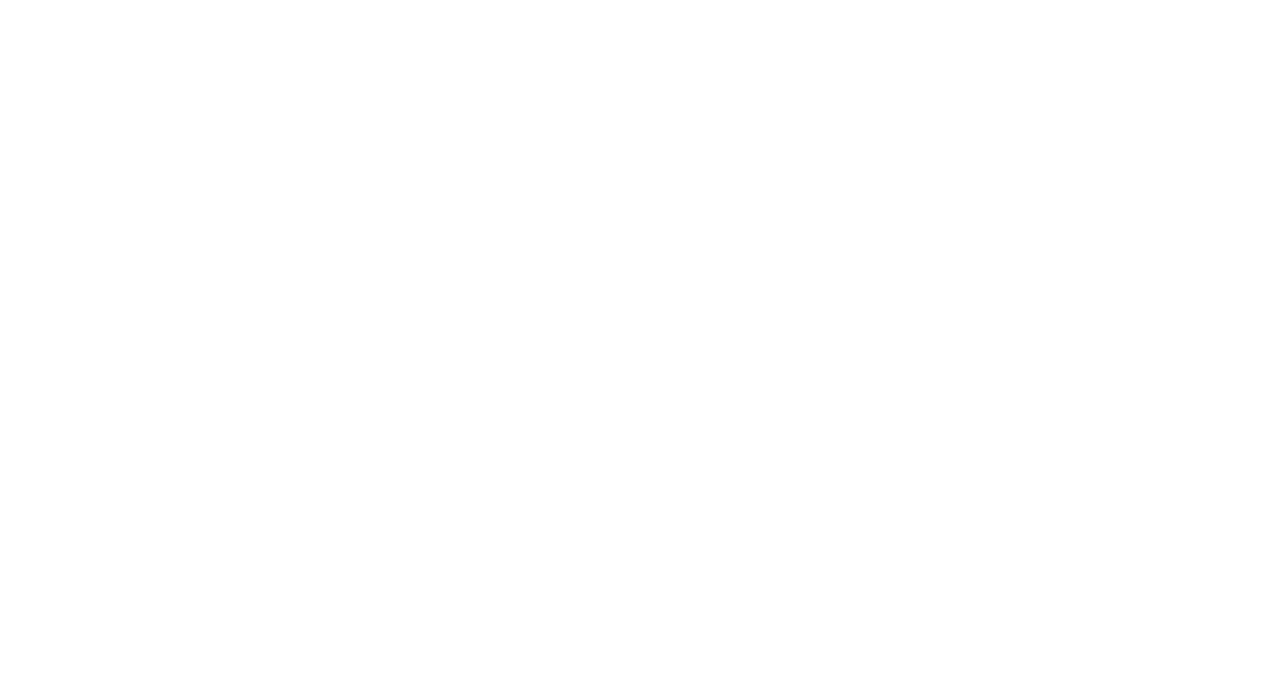
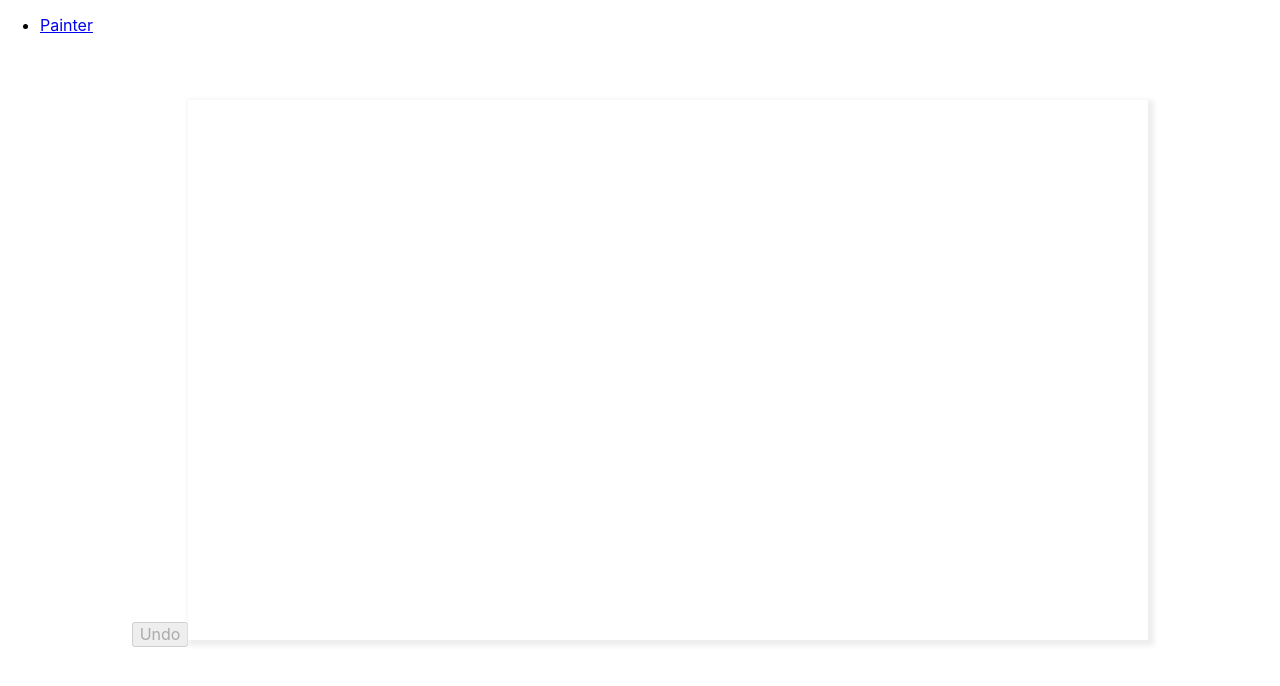
Before and after one commit to possible819/canvas, a React (Create React App) app: page /painter in a window 1280 px wide. Shown: the top 686 px of the page. Built offline with nearby package versions, Linux system fonts and the light colour scheme.

Commit message:
feat: painter

```diff
--- a/package.json
+++ b/package.json
@@ -13,6 +13,7 @@
     "normalize.css": "^8.0.1",
     "react": "^18.2.0",
     "react-dom": "^18.2.0",
+    "react-router-dom": "^6.3.0",
     "react-scripts": "5.0.1",
     "typescript": "~4.7.0",
     "web-vitals": "^2.1.0"
--- a/src/App.tsx
+++ b/src/App.tsx
@@ -1,10 +1,25 @@
+import { Route, Routes } from 'react-router-dom'
+import HeaderMenus from './components/HeaderMenus/HeaderMenus'
+import MENUS from './constants/menus'
+import withTitle from './hocs/withTitle'
+import Painter from './pages/Painter/Painter'
+
 const App = () => (
   <>
     <header>
-      <nav></nav>
+      <nav>
+        <HeaderMenus menus={MENUS} />
+      </nav>
     </header>
 
-    <main></main>
+    <main>
+      <Routes>
+        <Route
+          path="/painter"
+          element={withTitle(Painter, 'Canvas Playground - Painter')}
+        />
+      </Routes>
+    </main>
   </>
 )
 
--- /dev/null
+++ b/src/components/HeaderMenus/HeaderMenus.tsx
@@ -0,0 +1,22 @@
+export interface Menu {
+  name: string
+  route: string
+}
+
+export interface HeaderMenusProps {
+  menus: Menu[]
+}
+
+const HeaderMenus = ({ menus = [] }: HeaderMenusProps) => {
+  return (
+    <ul>
+      {menus.map((menu) => (
+        <li key={menu.name}>
+          <a href={menu.route}>{menu.name}</a>
+        </li>
+      ))}
+    </ul>
+  )
+}
+
+export default HeaderMenus
--- /dev/null
+++ b/src/constants/menus.ts
@@ -0,0 +1,10 @@
+import { Menu } from '../components/HeaderMenus/HeaderMenus'
+
+const MENUS: Menu[] = [
+  {
+    name: 'Painter',
+    route: 'painter',
+  },
+]
+
+export default MENUS
--- /dev/null
+++ b/src/hocs/withTitle.tsx
@@ -0,0 +1,9 @@
+import usePageTitle from '../hooks/usePageTitle'
+
+const withTitle = (Component: React.ComponentType, title: string) => {
+  // eslint-disable-next-line react-hooks/rules-of-hooks
+  usePageTitle(title)
+  return <Component />
+}
+
+export default withTitle
--- /dev/null
+++ b/src/hooks/usePageTitle.ts
@@ -0,0 +1,9 @@
+import { useEffect } from 'react'
+
+const usePageTitle = (title: string) => {
+  useEffect(() => {
+    document.title = title
+  }, [title])
+}
+
+export default usePageTitle
--- a/src/index.tsx
+++ b/src/index.tsx
@@ -1,5 +1,6 @@
 import React from 'react'
 import ReactDOM from 'react-dom/client'
+import { BrowserRouter } from 'react-router-dom'
 import App from './App'
 import reportWebVitals from './reportWebVitals'
 import './styles/global.scss'
@@ -7,7 +8,9 @@
 const root = ReactDOM.createRoot(document.getElementById('root') as HTMLElement)
 root.render(
   <React.StrictMode>
-    <App />
+    <BrowserRouter>
+      <App />
+    </BrowserRouter>
   </React.StrictMode>
 )
 
--- /dev/null
+++ b/src/pages/Painter/Painter.module.scss
@@ -0,0 +1,10 @@
+.painter {
+  text-align: center;
+  padding: 50px 0;
+
+  canvas {
+    width: 960px;
+    height: 540px;
+    box-shadow: 3px 3px 5px 3px #eee;
+  }
+}
--- /dev/null
+++ b/src/pages/Painter/Painter.tsx
@@ -0,0 +1,115 @@
+import { MouseEvent, useCallback, useEffect, useRef, useState } from 'react'
+import styles from './Painter.module.scss'
+
+interface CanvasPosition {
+  x: number
+  y: number
+}
+
+const drawingHistory: string[] = []
+
+const Painter = () => {
+  const canvasRef = useRef<HTMLCanvasElement>(null)
+  const [isPaintMode, setIsPaintMode] = useState(false)
+  const [canvasPosition, setCanvasPosition] = useState<CanvasPosition | null>(
+    null
+  )
+  const [canvasContext, setCanvasContext] =
+    useState<CanvasRenderingContext2D | null>(null)
+
+  useEffect(() => {
+    if (!canvasRef.current) return
+    const canvas = canvasRef.current
+    setCanvasContext(canvas.getContext('2d'))
+  }, [canvasRef])
+
+  useEffect(() => {
+    if (!isPaintMode && canvasContext) {
+      setCanvasPosition(null)
+    }
+  }, [canvasContext, isPaintMode])
+
+  const saveCanvasState = useCallback(() => {
+    if (!canvasRef.current) return
+    drawingHistory.push(canvasRef.current.toDataURL())
+  }, [canvasRef])
+
+  const restoreCanvasState = useCallback(() => {
+    if (!canvasRef.current || !canvasContext) return
+    const lastState = drawingHistory.pop()
+    if (!lastState) return
+
+    const image = new Image()
+    image.src = lastState
+    image.onload = () => {
+      console.log('onload')
+      canvasContext.drawImage(image, 0, 0)
+    }
+  }, [canvasRef, canvasContext])
+
+  const getMousePositionOnCanvas = useCallback(
+    (clientX: number, clientY: number) => {
+      if (!canvasRef.current) throw new Error('No canvas found')
+
+      const canvas = canvasRef.current
+      const { x, y } = canvas.getBoundingClientRect()
+      return { canvasX: clientX - x, canvasY: clientY - y }
+    },
+    [canvasRef]
+  )
+
+  const draw = useCallback(
+    (x: number, y: number) => {
+      if (!canvasRef.current || !canvasContext) return
+      console.log('draw')
+
+      const { x: lastX = x, y: lastY = y } = canvasPosition || {}
+
+      canvasContext.beginPath()
+      canvasContext.moveTo(lastX, lastY)
+      canvasContext.lineTo(x, y)
+      canvasContext.stroke()
+
+      setCanvasPosition({ x, y })
+    },
+    [canvasContext, canvasPosition]
+  )
+
+  return (
+    <section className={styles.painter}>
+      <button
+        onClick={restoreCanvasState}
+        disabled={drawingHistory.length <= 0}
+      >
+        Undo
+      </button>
+      <canvas
+        ref={canvasRef}
+        width="960"
+        height="540"
+        onMouseDown={() => {
+          saveCanvasState()
+          setIsPaintMode(true)
+        }}
+        onMouseUp={() => {
+          setIsPaintMode(false)
+        }}
+        onMouseLeave={() => {
+          setIsPaintMode(false)
+        }}
+        onMouseMove={(event: MouseEvent<HTMLCanvasElement>) => {
+          if (isPaintMode) {
+            const { canvasX, canvasY } = getMousePositionOnCanvas(
+              event.clientX,
+              event.clientY
+            )
+
+            draw(canvasX, canvasY)
+          }
+        }}
+      ></canvas>
+    </section>
+  )
+}
+
+export default Painter
```
Also changed, not shown: 1 other file (tests, documents, lock files or other folders).
